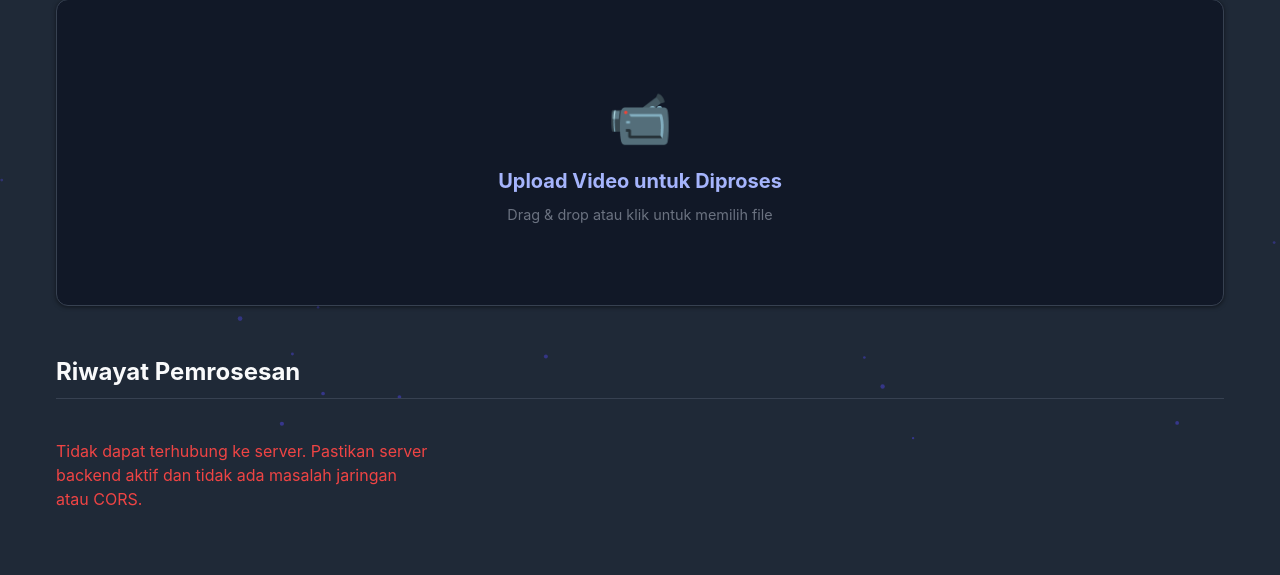
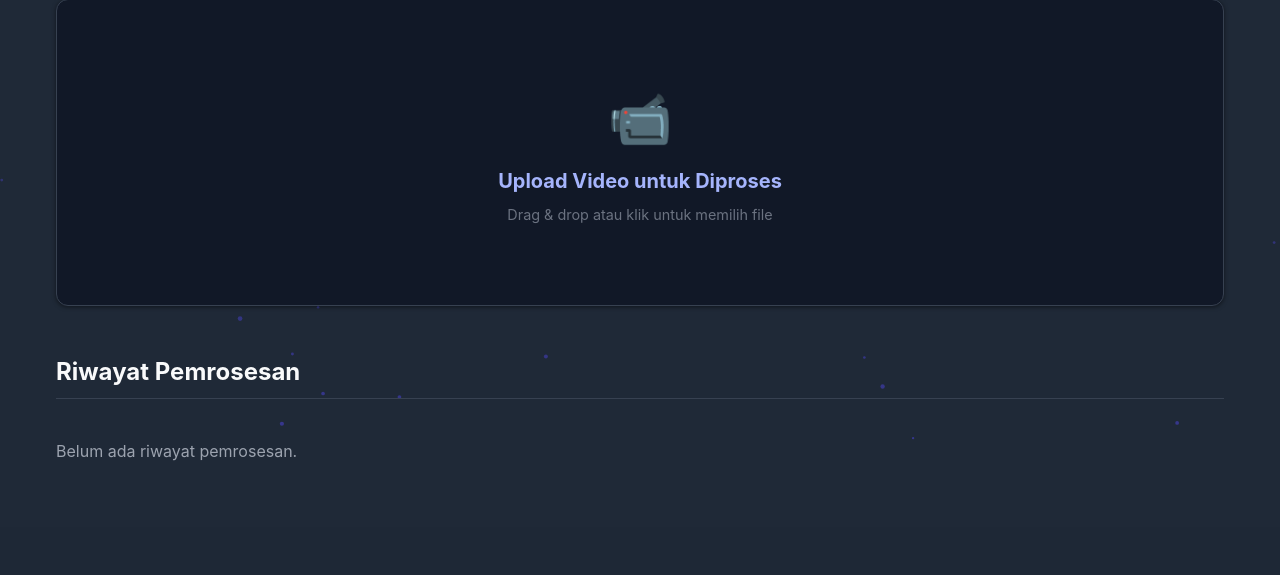
Before and after one commit to oieaeo/edsr, a Flask app: page / in a window 1280 px wide. Shown: the part 358-933 px from the top of the page. After the commit the page ends 819 px from the top, so only its background shows below. Run offline with Flask 3, Linux system fonts and the light colour scheme; data that the repository does not hold is empty.

Commit message:
Update index.html
mengosongkan const BACKEND_URL

```diff
--- a/templates/index.html
+++ b/templates/index.html
@@ -231,7 +231,7 @@
         init(); animate();
     }
 
-    const BACKEND_URL = 'http://127.0.0.1:5001';
+    const BACKEND_URL = '';
 
     // Elemen DOM
     const videoInput = document.getElementById('videoInput');
```
